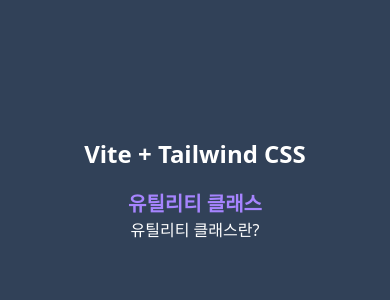
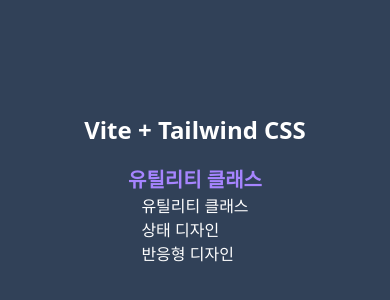
Before and after one commit to developer-kyul/learn-tailwind-vite, a website built with Vite: page index.html in a window 390 px wide. Shown: the part 232-532 px from the top of the page. Built offline with nearby package versions, Linux system fonts and the light colour scheme.

Commit message:
반응형 디자인 - 레이아웃 변경

```diff
--- a/index.html
+++ b/index.html
@@ -13,7 +13,9 @@
     <h1 class="text-2xl font-bold mb-5">Vite + Tailwind CSS</h1>
     <h2 class="font-bold text-violet-400 text-xl">유틸리티 클래스</h2>
     <ul>
-      <li><a href="./src/utility-classes.html">유틸리티 클래스란?</a></li>
+      <li><a href="./src/utility-classes.html">유틸리티 클래스</a></li>
+      <li><a href="./src/states-design.html">상태 디자인</a></li>
+      <li><a href="/src/responsive-design.html">반응형 디자인</a></li>
     </ul>
   </body>
 </html>
--- a/src/responsive-design.html
+++ b/src/responsive-design.html
@@ -27,7 +27,7 @@
         alt=""
       />
       <figcaption
-        class="md:-order-1 sm:grow sm:items-start sm:mt-0 flex flex-col gap-2 items-center mt-3"
+        class="md: md:flex md:flex-col md:items-end md:-order-1 sm:grow sm:items-start sm:mt-0 flex flex-col gap-2 items-center mt-3"
       >
         <p class="text-xl font-medium">Erin Lindford</p>
         <p class="text-sm text-slate-400">Product Engineer</p>
```
